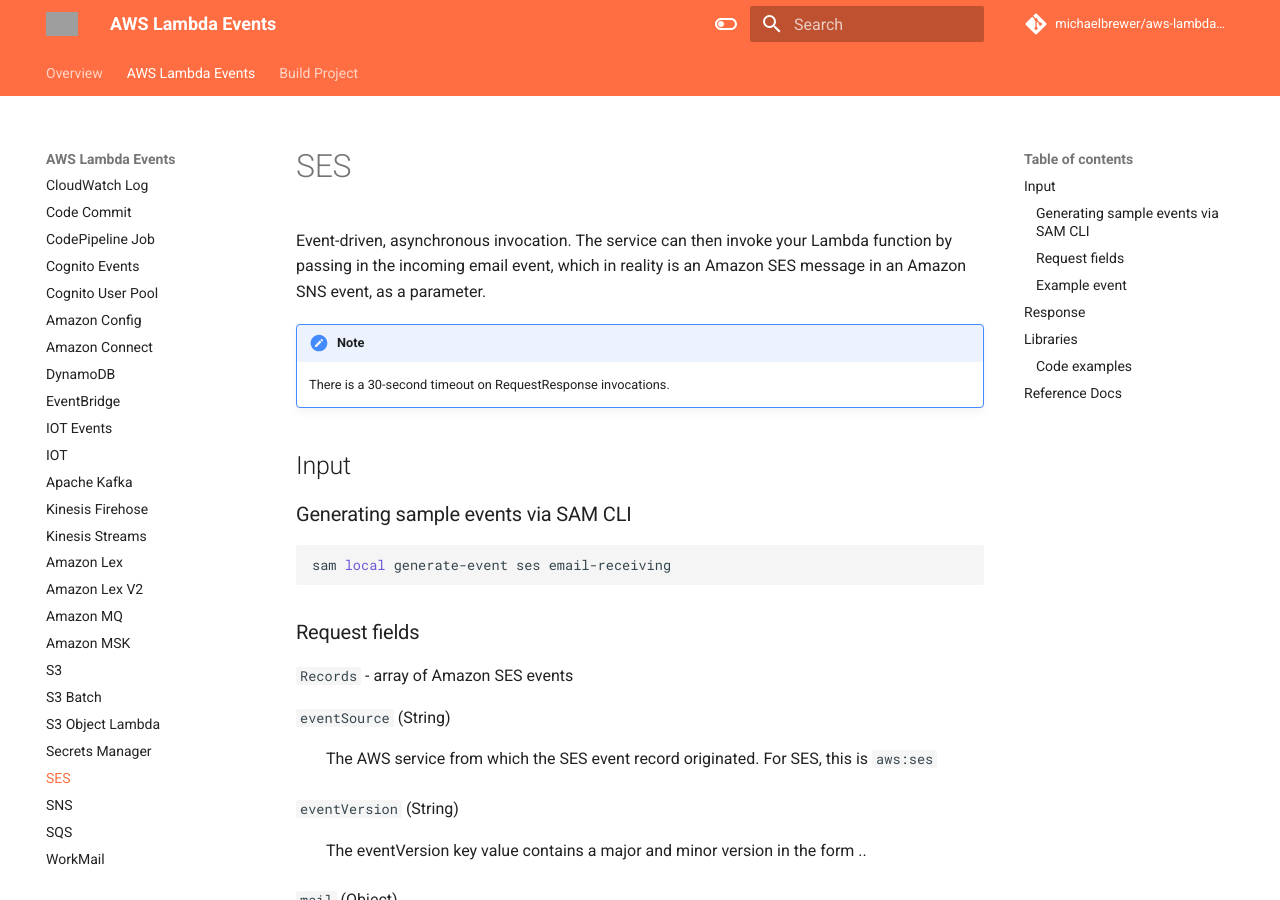
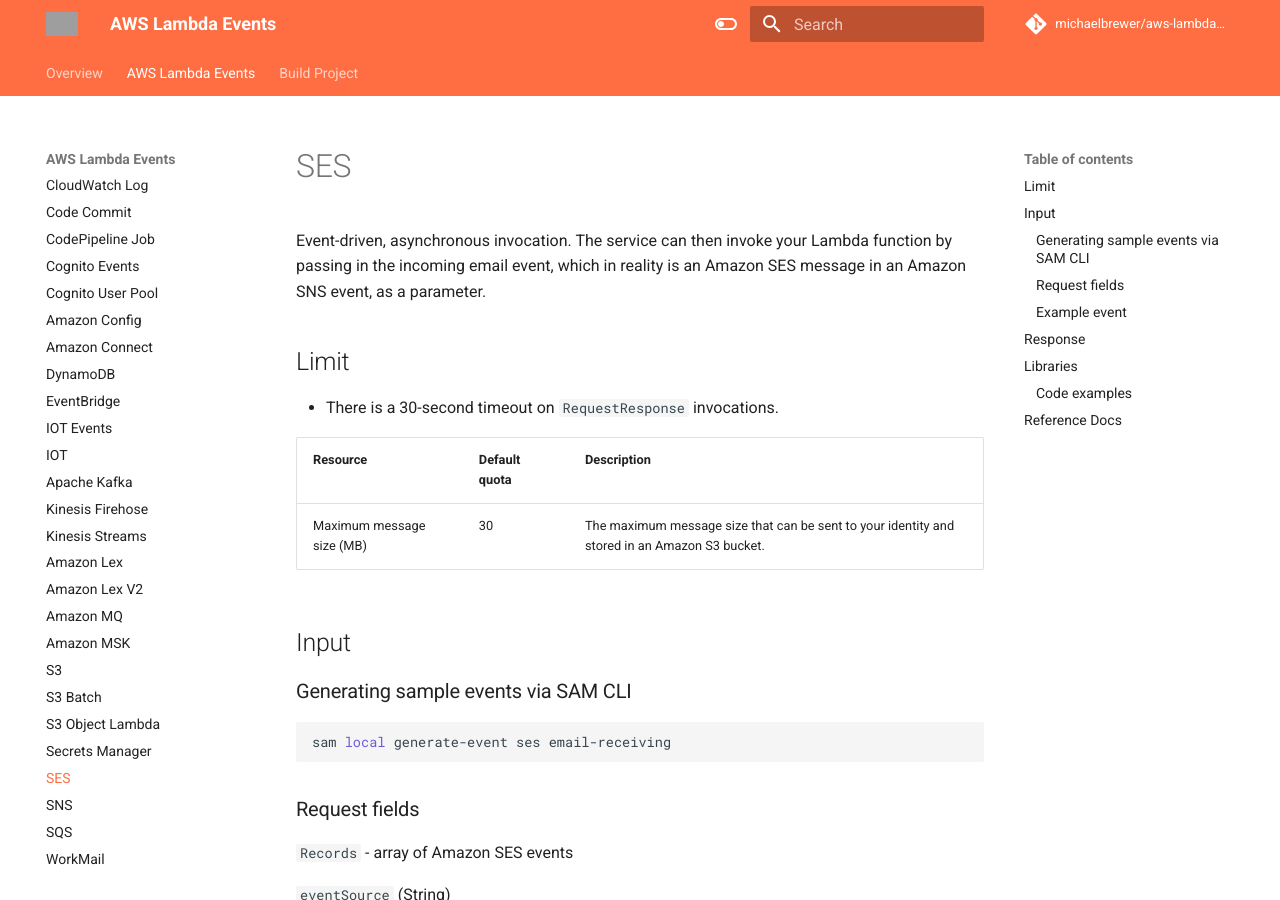
Before and after one commit to michaelbrewer/aws-lambda-events, an MkDocs documentation site: the page built from docs/ses.md, in a window 1280 px wide and 900 px high. Built offline with MkDocs 1.6.1 and Material for MkDocs 9.7.7, drawn with Linux system fonts in a browser that asks for light colours; comment, search, counter and statistics services are not loaded; some of the changed text lies outside the part shown; grey boxes are pictures that could not be loaded.

Commit message:
feat(ses): Add limits

```diff
--- a/docs/ses.md
+++ b/docs/ses.md
@@ -3,8 +3,13 @@
 Event-driven, asynchronous invocation. The service can then invoke your Lambda function by passing in the incoming
 email event, which in reality is an Amazon SES message in an Amazon SNS event, as a parameter.
 
-!!! NOTE
-    There is a 30-second timeout on RequestResponse invocations.
+## Limit
+
+- There is a 30-second timeout on `RequestResponse` invocations.
+
+| Resource                  | Default quota | Description                                                                                   |
+|---------------------------|---------------|-----------------------------------------------------------------------------------------------|
+| Maximum message size (MB) | 30            | The maximum message size that can be sent to your identity and stored in an Amazon S3 bucket. |
 
 ## Input
 
```
Also changed, not shown: other parts of docs/ses.md (+2 -0 lines).
